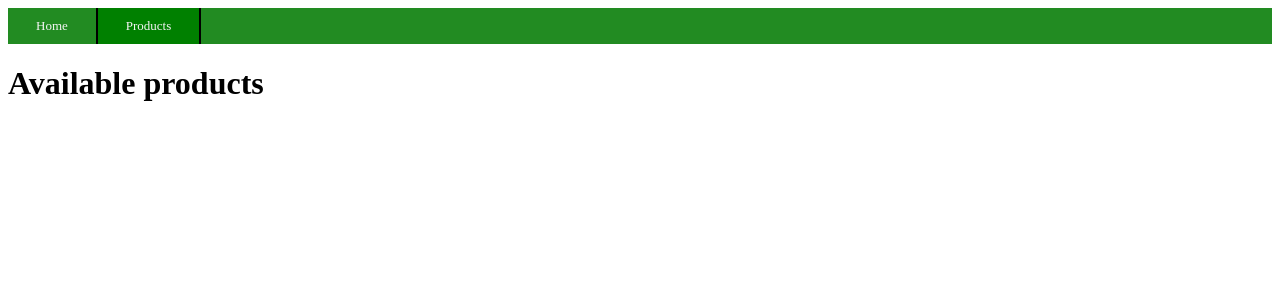
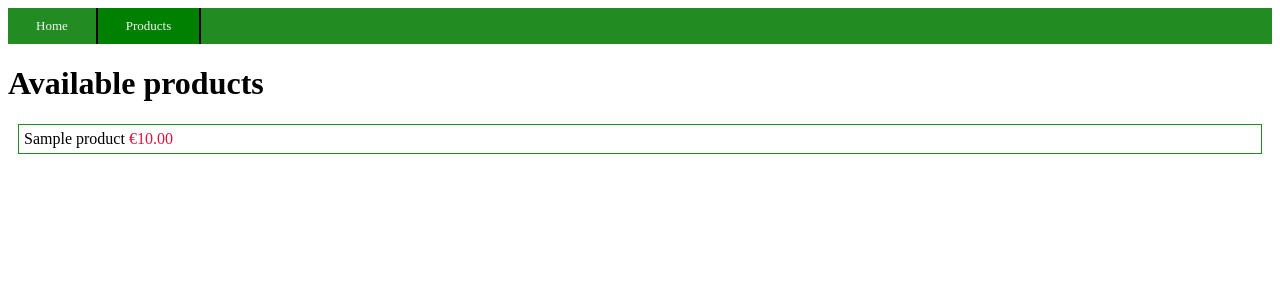
Before and after one commit to kannercollege/videostore, a Flask app: template templates/products.html in a window 1280 px wide. Shown: the top 300 px of the page. Run offline with Flask 2, Linux system fonts and the light colour scheme; the template is opened without the code that fills it: most values are stand-ins (such as "Sample title", 1, 10 or a date in 2020).

Commit message:
create products page

```diff
--- /dev/null
+++ b/static/products.css
@@ -0,0 +1,10 @@
+div.product_display_item {
+    margin: 10px;
+    padding: 5px;
+    border: 1px solid forestgreen;
+}
+
+span.product_display_price {
+    color: crimson;
+    font-size: medium;
+}
--- a/templates/products.html
+++ b/templates/products.html
@@ -3,8 +3,24 @@
 
 {% block title %}Products{% endblock %}
 
+{% block head %}
+{{ super() }}
+<link rel="stylesheet" href="{{ url_for('static', filename='products.css') }}">
+{% endblock %}
+
 {% block content %}
 <h1>
     Available products
 </h1>
+
+{% for product in products %}
+<div class="product_display_item">
+    <span class=product_display_name>
+        {{ product.name }}
+    </span>
+    <span class=product_display_price>
+        {{ "€{:.2f}".format(product.price|float) }}
+    </span>
+</div>
+{% endfor %}
 {% endblock %}
--- a/videostore.py
+++ b/videostore.py
@@ -1,6 +1,9 @@
+import json
+
 from flask import Flask, render_template
 
-from database_utils import setup_databases
+from database_utils import PRODUCTS_DATABASE_FILENAME, setup_databases
+from product import Product
 from utils import setup_logging
 
 logger = setup_logging()
@@ -18,4 +21,12 @@ def index():
 
 @app.route("/products")
 def products():
-    return render_template("products.html")
+    with PRODUCTS_DATABASE_FILENAME.open("r") as f:
+        data = json.load(f)
+
+    products = [
+        Product(product["id"], product["name"], product["price"])
+        for product in data["products"]
+    ]
+
+    return render_template("products.html", products=products)
```
